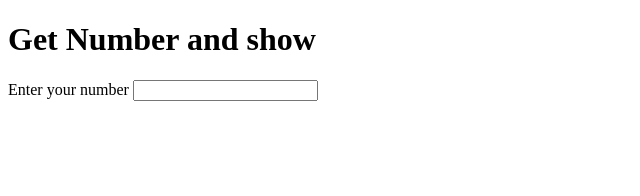
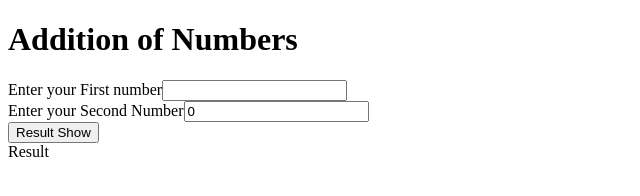
Before and after one commit to cryptDecoder/Vue-js-first-application, a plain HTML site: page assignment-02/index.html in a window 1280 px wide. Shown: the whole page, without its empty margins (0-640 px from the left). Drawn offline with nearby package versions, Linux system fonts and the light colour scheme.

Commit message:
Vue not working

```diff
--- /dev/null
+++ b/assignment-02/app.js
@@ -0,0 +1,15 @@
+const app = Vue.createApp({
+    data() {
+        return{
+            number1: 0,
+            number2: 0
+        }
+    },
+    methods: {
+        showNumbers() {
+            const total = this.number1 + this.number2
+            console.log(this.number1);
+        }
+    }
+})
+app.mount('#app')
--- a/assignment-02/index.html
+++ b/assignment-02/index.html
@@ -7,14 +7,25 @@
     <title>Document</title>
 </head>
 <body>
-    <div>
-        <div>
-            <h1>Get Number and show </h1>
-        </div>
-        <div>
-            <label for="number1">Enter your number</label>
-            <input type="number">
-        </div>
+    <div >
+       <header>
+            <div>
+                <h1>Addition of Numbers</h1>
+            </div>
+       </header>
+        <section id="app">
+            <div>
+                <label for="number1">Enter your First number</label>
+                <input type="number" v-model,number="number1"><br>
+                <label for="number2">Enter your Second Number</label>
+                <input type="number" v-model.number="number2"><br>
+                <button>Result Show</button>
+                <div v-on:click="showNumbers">Result</div>
+                <p></p>
+            </div>
+        </section>
     </div>
+    <script src="https://unpkg.com/vue@next"></script>
+    <script src="app.js"></script>
 </body>
 </html>
```
Also changed, not shown: 1 other file.
